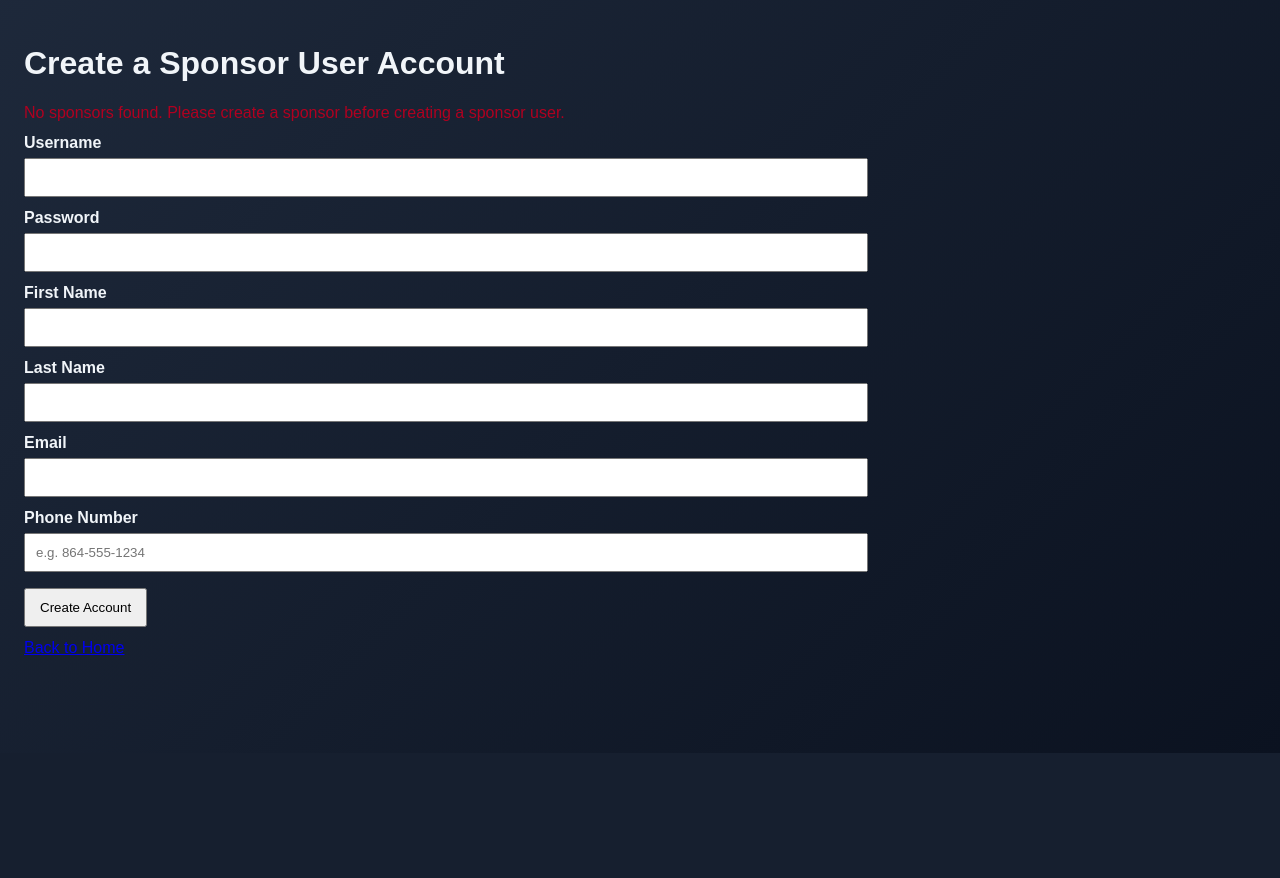
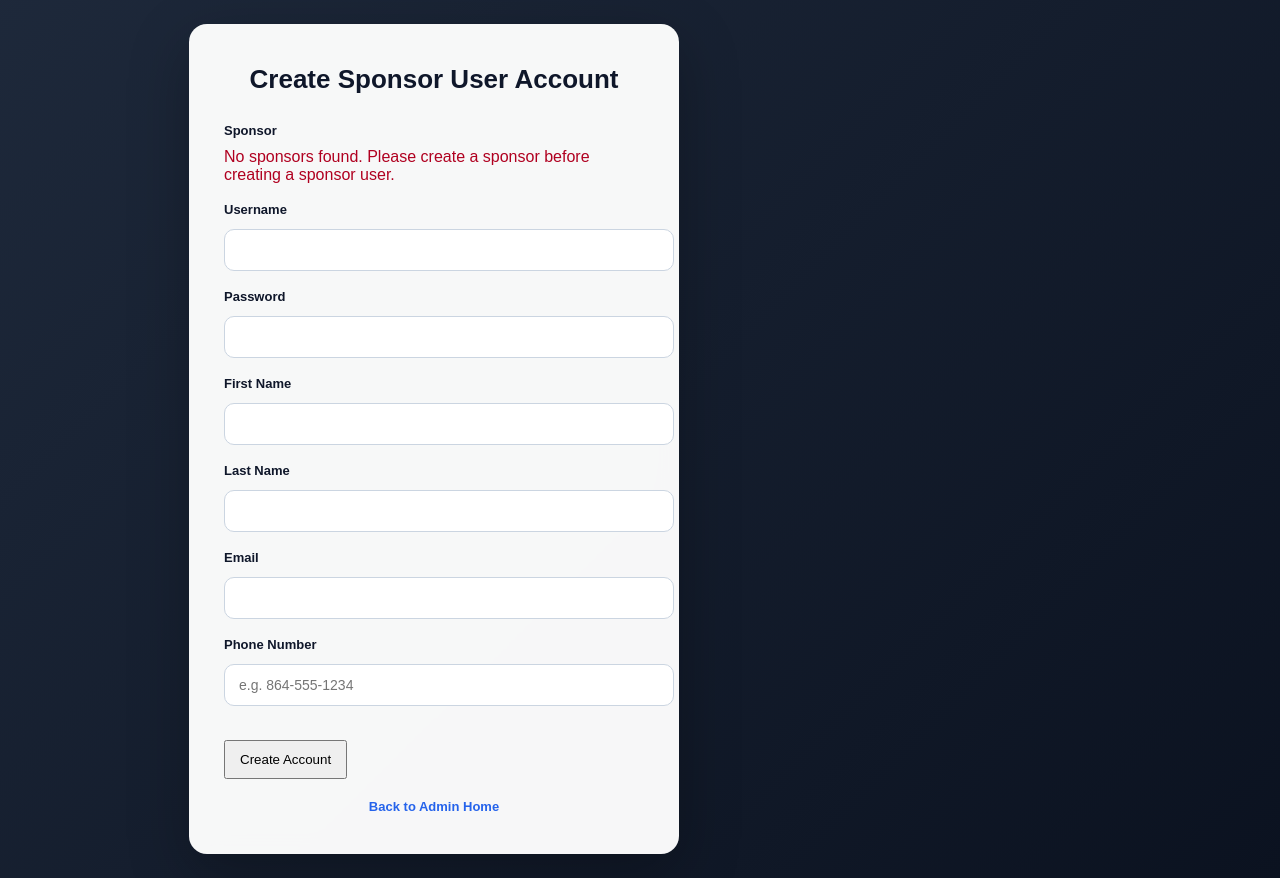
Before and after one commit to Davidandr1/S26-CPSC4910-20, a Flask app: template incentive-app/templates/sponsorCreate.html in a window 1280 px wide. Shown: the part 47-925 px from the top of the page. Before the commit the page ends 800 px from the top, so only its background shows below. Run offline with Flask 3, Linux system fonts and the light colour scheme; the template is opened without the code that fills it: values that come from a table or form of the project are taken from there, others are empty; the visitor is signed in with stand-in values (Sample User, id 1); parts of the project's set-up code (start-up, migrations or seed data) failed here and were passed over.

Commit message:
Debugging of html files for admin and sponsor creation

```diff
--- a/incentive-app/templates/sponsorCreate.html
+++ b/incentive-app/templates/sponsorCreate.html
@@ -1,18 +1,25 @@
 {% extends "base.html" %}
 {% set title = "Create New Sponsor User Account" %}
 {% block content %}
-  <h1>Create a Sponsor User Account</h1>
+<div class="auth-container">
+  <div class="auth-card">
+
+    <div class="auth-header">
+      <h1 class="auth-title">Create Sponsor User Account</h1>
+    </div>
 
     {% if error %}
-    <div class="error">{{ error }}</div>
+      <div class="alert alert--error">
+        {{ error }}
+      </div>
     {% endif %}
 
     <form method="post" action="/sponsor/create" novalidate>
 
+      <div class="form-group">
+        <label class="form-label">Sponsor</label>
         {% if sponsorList|length > 0 %}
-
-    <label>Sponsor</label>
-    <select name="sponsor_id">
+          <select class="form-input" name="sponsor_id">
             {% for sponsor in sponsorList %}
               <option value="{{ sponsor.Sponsor_ID }}">{{ sponsor.Sponsor_Name }}</option>
             {% endfor %}
@@ -20,49 +27,70 @@
         {% else %}
           <div class="error">No sponsors found. Please create a sponsor before creating a sponsor user.</div>
         {% endif %}
+      </div>
 
-    <label>Username</label>
-    <input name="username" type="text" value="{{ form.username.data or '' }}">
+      <div class="form-group">
+        <label class="form-label">Username</label>
+        <input class="form-input" name="username" type="text" value="{{ form.username.data or '' }}">
         {% for e in form.username.errors %}
-      <div class="field-error">{{ e }}</div>
+          <div class="form-error">{{ e }}</div>
         {% endfor %}
+      </div>
 
-    <label>Password</label>
-    <input name="password" type="password">
+      <div class="form-group">
+        <label class="form-label">Password</label>
+        <input class="form-input" name="password" type="password">
         {% for e in form.password.errors %}
-      <div class="field-error">{{ e }}</div>
+          <div class="form-error">{{ e }}</div>
         {% endfor %}
+      </div>
 
-    <label>First Name</label>
-    <input name="first_name" type="text" value="{{ form.first_name.data or '' }}">
+      <div class="form-group">
+        <label class="form-label">First Name</label>
+        <input class="form-input" name="first_name" type="text" value="{{ form.first_name.data or '' }}">
         {% for e in form.first_name.errors %}
-      <div class="field-error">{{ e }}</div>
+          <div class="form-error">{{ e }}</div>
         {% endfor %}
+      </div>
 
-    <label>Last Name</label>
-    <input name="last_name" type="text" value="{{ form.last_name.data or '' }}">
+      <div class="form-group">
+        <label class="form-label">Last Name</label>
+        <input class="form-input" name="last_name" type="text" value="{{ form.last_name.data or '' }}">
         {% for e in form.last_name.errors %}
-      <div class="field-error">{{ e }}</div>
+          <div class="form-error">{{ e }}</div>
         {% endfor %}
+      </div>
 
-    <label>Email</label>
-    <input name="email" type="text" value="{{ form.email.data or '' }}">
+      <div class="form-group">
+        <label class="form-label">Email</label>
+        <input class="form-input" name="email" type="text" value="{{ form.email.data or '' }}">
         {% for e in form.email.errors %}
-      <div class="field-error">{{ e }}</div>
+          <div class="form-error">{{ e }}</div>
         {% endfor %}
+      </div>
 
-    <label>Phone Number</label>
-    <input name="phone" type="text" value="{{ form.phone.data or '' }}" placeholder="e.g. 864-555-1234">
+      <div class="form-group">
+        <label class="form-label">Phone Number</label>
+        <input class="form-input" name="phone" type="text" value="{{ form.phone.data or '' }}" placeholder="e.g. 864-555-1234">
         {% for e in form.phone.errors %}
-      <div class="field-error">{{ e }}</div>
+          <div class="form-error">{{ e }}</div>
         {% endfor %}
+      </div>
 
 
 
       <button type="submit">Create Account</button>
     </form>
 
-  <p style="margin-top:12px;">
-  <a href="/">Back to Home</a>
-  </p>
+    <div class="auth-footer">
+      {% if session.get("user_role") == "Admin" %}
+        <a href="/admin/home" class="auth-link">Back to Admin Home</a>
+      {% else %}
+        <a href="/sponsor/home" class="auth-link">Back to Sponsor Home</a>
+      {% endif %}
+
+    </div>
+
+  </div>
+</div>
 {% endblock %}
```
Also changed, not shown: incentive-app/templates/adminCreate.html (+46 -25 lines). Lines whose indentation alone changed are shown as unchanged.
